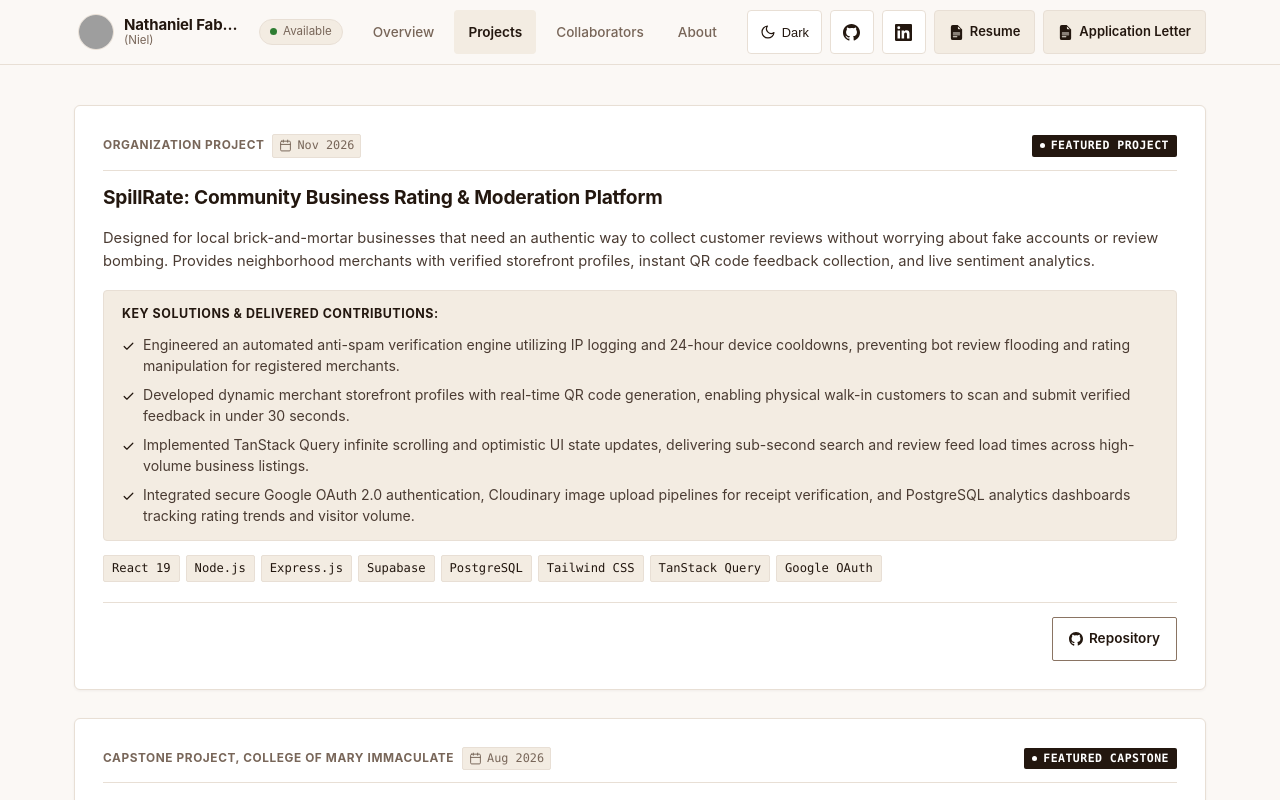
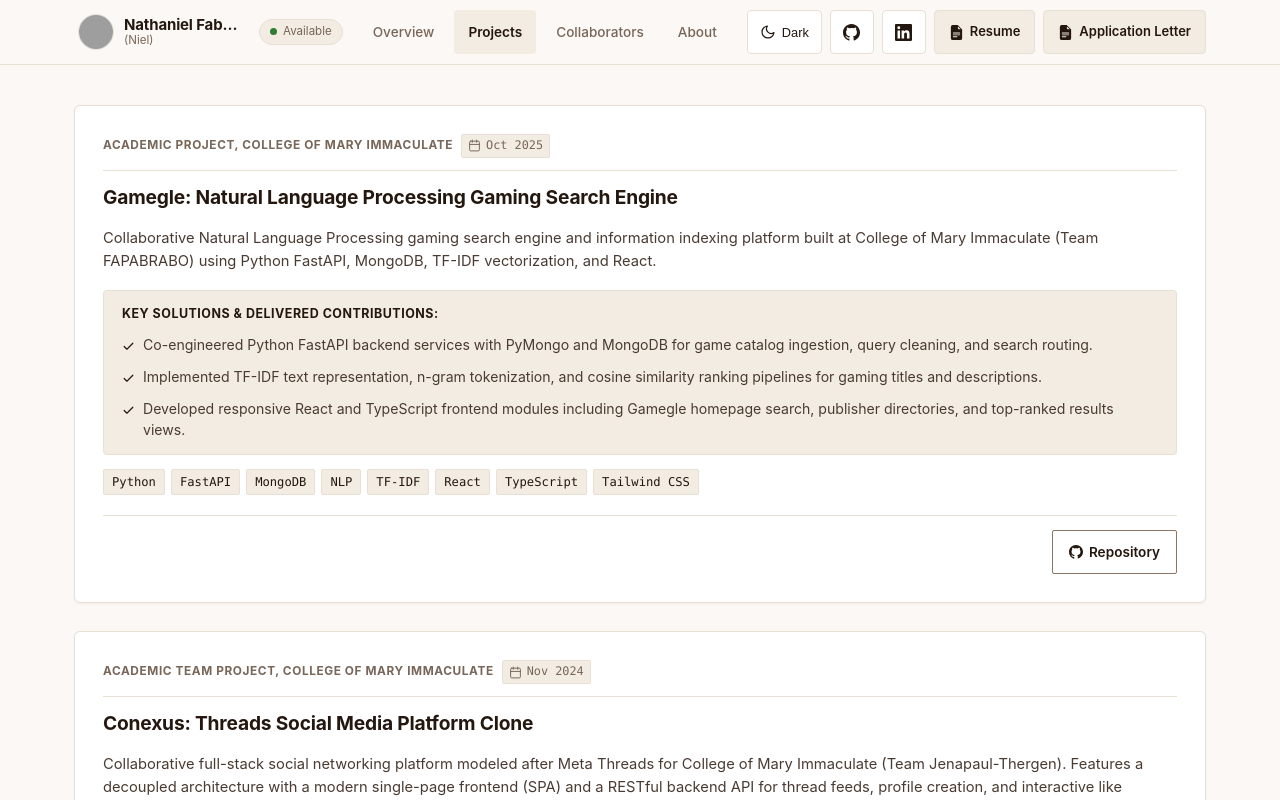
Before and after one commit to nathanielfaborada/nathanielfaborada.github.io, a React (Vite) app: page /projects in a window 1280 px wide. Shown: the top 800 px of the page. Built offline with nearby package versions, Linux system fonts and the light colour scheme; grey boxes are pictures that could not be loaded.

Commit message:
feat(projects): exclude overview featured projects from directory page

```diff
--- a/src/pages/PublicPages/Projects/ProjectsPage.jsx
+++ b/src/pages/PublicPages/Projects/ProjectsPage.jsx
@@ -11,6 +11,8 @@ export default function ProjectsPage() {
     "/projects"
   );
 
+  const directoryProjects = PROJECTS_DATA.filter((project) => !project.featured);
+
   return (
     <div className="portfolio-projects-page">
       <div
@@ -21,7 +23,7 @@ export default function ProjectsPage() {
         }}
       >
         <div className="projects-directory-list">
-          {PROJECTS_DATA.map((project) => (
+          {directoryProjects.map((project) => (
             <ProjectCard
               key={project.id || project.headline}
               project={project}
```
Also changed, not shown: 3 other files (tests, documents, lock files or other folders).
